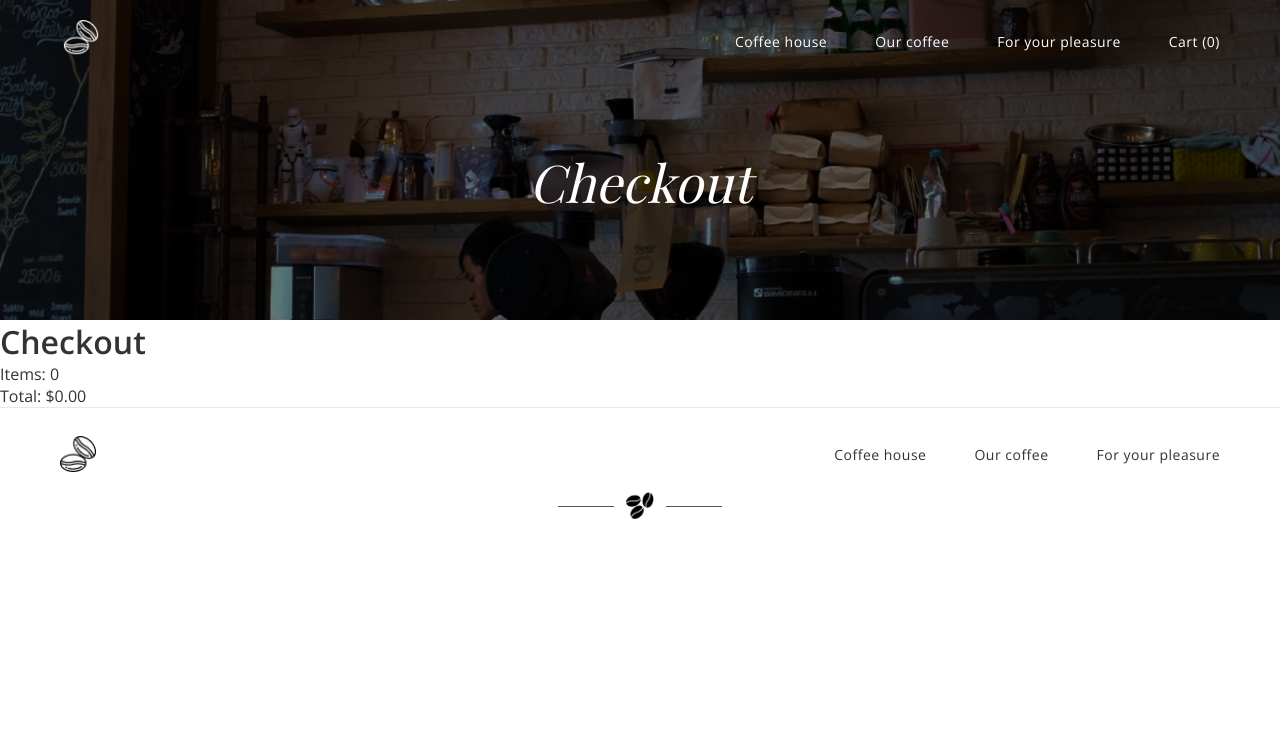
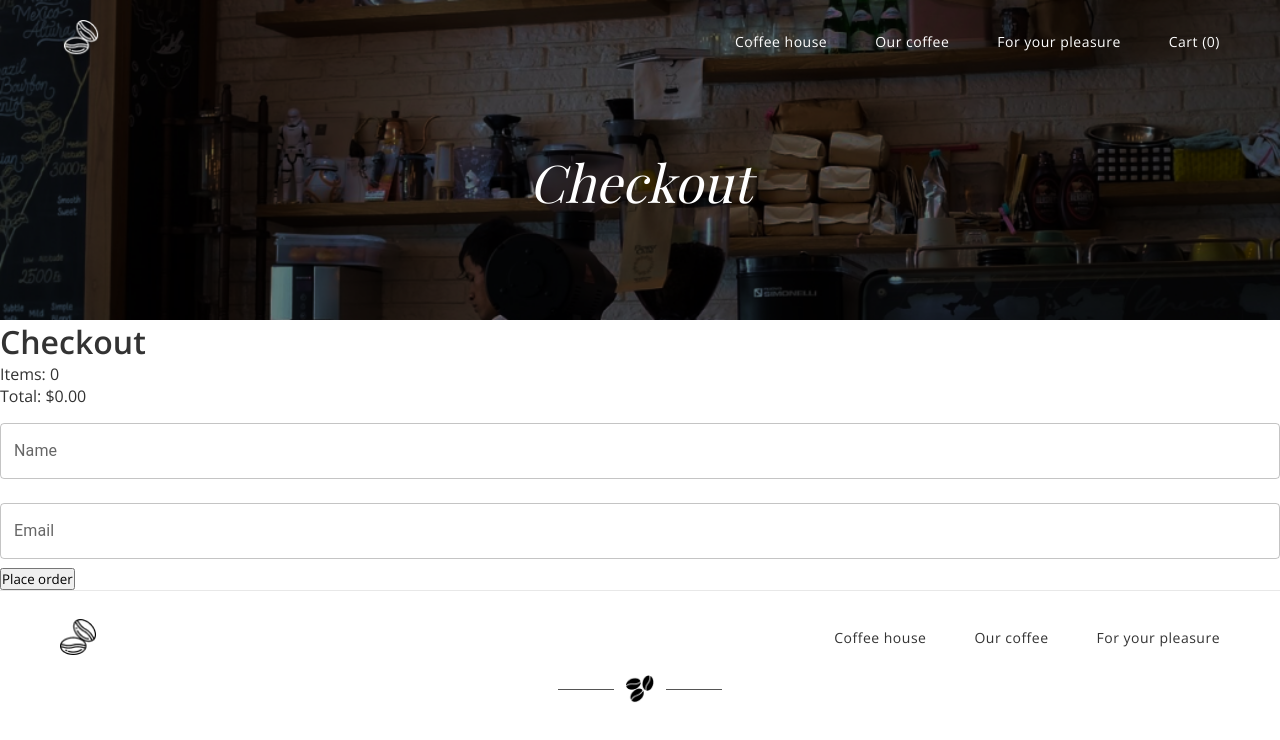
Before and after one commit to itssonyamisyura/CoffeeShop, a React (Vite) app: page /checkout in a window 1280 px wide. Shown: the top 740 px of the page. Built offline with nearby package versions, Linux system fonts and the light colour scheme; a web font is replaced by a local one.

Commit message:
create form using React Hook Form + MUI, add validation

```diff
--- a/package.json
+++ b/package.json
@@ -10,6 +10,9 @@
     "preview": "vite preview"
   },
   "dependencies": {
+    "@emotion/react": "^11.14.0",
+    "@emotion/styled": "^11.14.1",
+    "@mui/material": "^7.3.9",
     "aos": "^2.3.4",
     "react": "^19.2.0",
     "react-dom": "^19.2.0",
--- a/src/pages/CheckoutPage/CheckoutPage.jsx
+++ b/src/pages/CheckoutPage/CheckoutPage.jsx
@@ -1,10 +1,21 @@
 import { CoffeeHero } from "../../components/CoffeeHero";
 import { Footer } from "../../components/Footer";
-
+import { useForm } from "react-hook-form";
+import TextField from "@mui/material/TextField";
 import maskGroupBg from "../../assets/maskGroupBg.png";
 
 export const CheckoutPage = ({cartCount, total}) => {
 
+    const {
+        register,
+        handleSubmit,
+        formState: {errors}
+    } = useForm();
+    //register подключает input
+
+    const onSubmit = (data) => {
+        console.log(data);
+      };
     return (
         <div>
             <CoffeeHero
@@ -12,12 +23,34 @@ export const CheckoutPage = ({cartCount, total}) => {
             title="Checkout"
             cartCount={cartCount}/>
 
-            <h1>Checkout</h1>
-            <p>Items: {cartCount}</p>
-            <p>Total: ${total.toFixed(2)}</p>
+            <form onSubmit={handleSubmit(onSubmit)}>
+                <h1>Checkout</h1>
+                <p>Items: {cartCount}</p>
+                <p>Total: ${total.toFixed(2)}</p>
 
+                <TextField
+                    label='Name'
+                    variant="outlined"
+                    fullWidth
+                    margin="normal"
+                    error={!!errors.name}
+                    helperText={errors.name?.message}
+                    {...register('name', {required: 'Name is required'})}
+                />
+                <TextField
+                    label='Email'
+                    variant="outlined"
+                    fullWidth
+                    margin="normal"
+                    error={!!errors.email}
+                    helperText={errors.email?.message}
+                    {...register('email', {required: 'Email is required'})}
+                />
 
-
+                <button type="submit">
+                    Place order
+                </button>
+            </form>
             <Footer />
         </div>
     )
```
Also changed, not shown: 1 other file (tests, documents, lock files or other folders).
